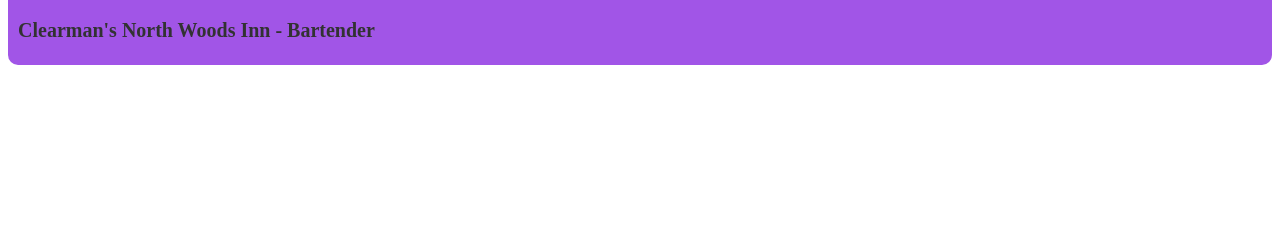
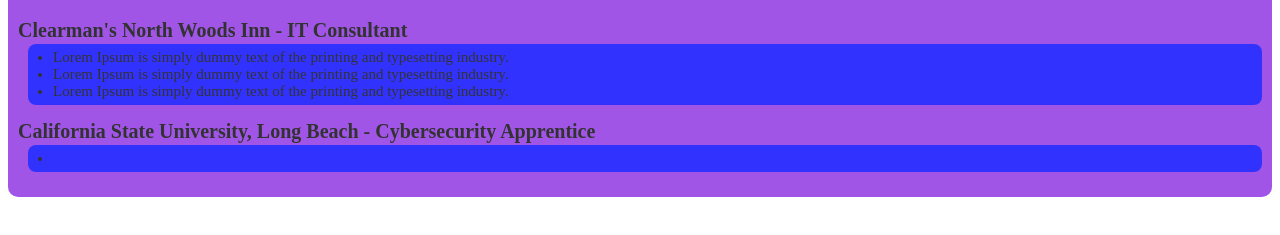
Before and after one commit to alexweber7373/portfolio, a plain HTML site: page index.html in a window 1280 px wide. Shown: the part 227-462 px from the top of the page. Drawn offline with Linux system fonts and the light colour scheme.

Commit message:
resume placeholder added

```diff
--- a/index.html
+++ b/index.html
@@ -13,8 +13,20 @@
   <hr/>
   <div class="resume">
     <h1>Experience</h1>
-    <div>
-      <h1>Clearman's North Woods Inn - Bartender</h1>
+    <div class="entry">
+      <h1>Clearman's North Woods Inn - IT Consultant</h1>
+      <ul>
+        <li>Lorem Ipsum is simply dummy text of the printing and typesetting industry.</li>
+        <li>Lorem Ipsum is simply dummy text of the printing and typesetting industry.</li>
+        <li>Lorem Ipsum is simply dummy text of the printing and typesetting industry.</li>
+      </ul>
+    </div>
+    <div class="entry">
+      <h1>California State University, Long Beach - Cybersecurity Apprentice
+        <ul>
+          <li></li>
+        </ul>
+      </h1>
     </div>
   </div>
 </body>
--- a/style.css
+++ b/style.css
@@ -14,7 +14,22 @@
   text-align: center;
 }
 
-.resume div {
+.entry{
   font-size: 10px;
   text-align: left;
 }
+
+.entry h1{
+  margin-bottom: 0px;
+}
+
+.entry ul {
+  background-color: blue;
+  font-size: 15px;
+  border-radius: 8px;
+  padding-left: 25px;
+  margin-left: 10px;
+  margin-top: 2px;
+  padding-top: 5px;
+  padding-bottom: 5px;
+}
```
